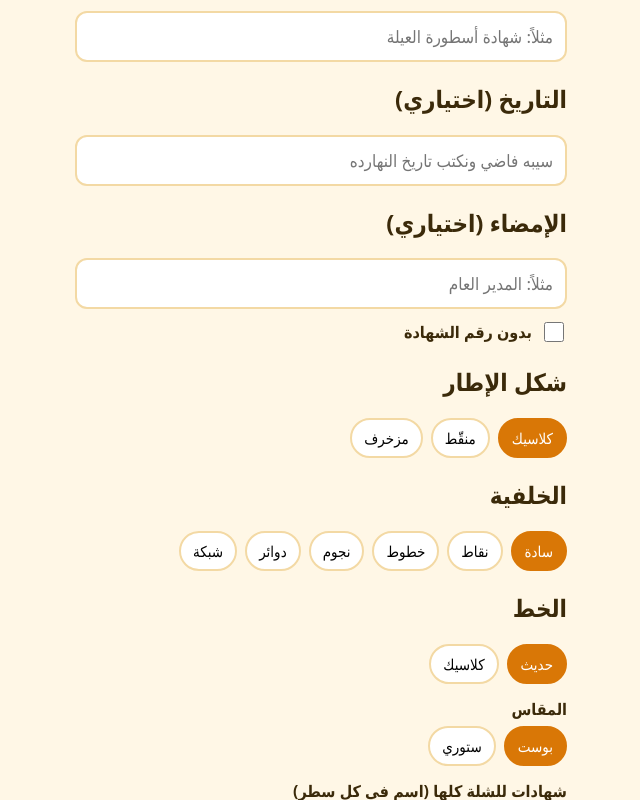
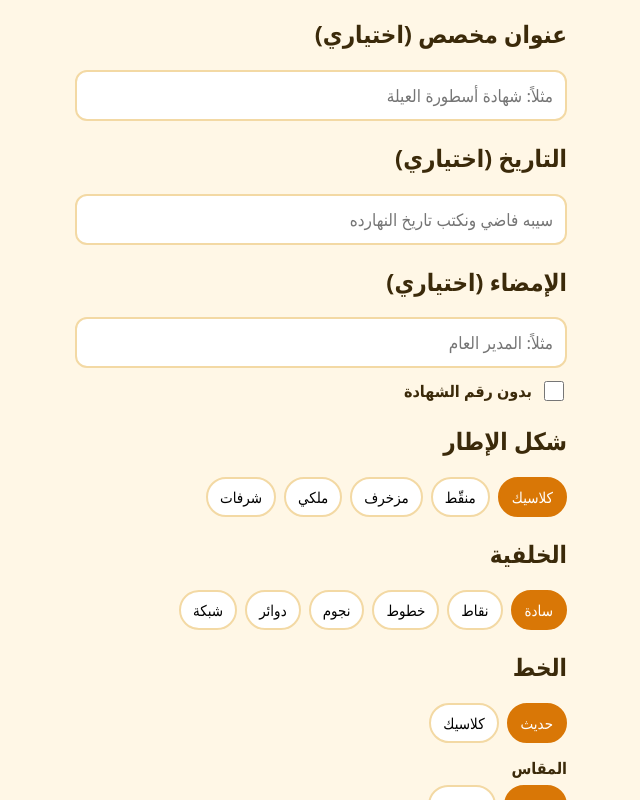
Before and after one commit to mohamedelsayed16399-bit/shahada, a plain HTML site: page index.html in a window 1280 px wide. Shown: the part 1658-2458 px from the top of the page, without its empty margins (319-959 px from the left). Drawn offline with Linux system fonts and the light colour scheme.

Commit message:
Update index.html

```diff
--- a/index.html
+++ b/index.html
@@ -40,6 +40,7 @@ button.b.s{background:#fde68a;color:#78350f}
 <label for="nm">اسم صاحب الشهادة</label>
 <input id="nm" maxlength="24" placeholder="مثلاً: أحمد" autocomplete="off">
 <label>اللقب</label>
+<input id="ts" placeholder="🔎 دوّر على لقب (مثلاً: نوم)" style="margin-bottom:8px">
 <div class="chips" id="titles"></div>
 <label for="ct">أو اكتب لقب من عندك</label>
 <input id="ct" maxlength="30" placeholder="مثلاً: أمير الصحوبية">
@@ -156,7 +157,7 @@ var TH=[
 ],th=0;
 var KD=[["شهادة تقدير","تُمنح بكل فخر وبدون أي مراجعة إلى","وذلك لحصوله على لقب"],["شهادة عيد ميلاد","بمناسبة عيد ميلاده السعيد، تُمنح إلى","وذلك بعد نجاحه في إكمال سنة جديدة بلقب"],["شهادة نجاح","نهنئ من القلب ونمنح بكل فخر إلى","وذلك لنجاحه الباهر وحصوله على لقب"],["شهادة شكر","نتقدم بخالص الشكر والعرفان إلى","وذلك لجهوده الجبارة وحصوله على لقب"],["شهادة تخرج","بعد سنين من السهر والمعاناة، يُهنَّأ","وذلك لتخرجه أخيراً وحصوله على لقب"],["شهادة صداقة","تقديراً لوقفته الجدعة، تُمنح إلى","وذلك لأنه صاحب بجد وحاصل على لقب"],["شهادة صبر","على صبره الجميل علينا، تُمنح إلى","وذلك لتحمله ما لا يُحتمل بلقب"],["شهادة مجاملة","بدون مجاملة (والله)، تُمنح إلى","وذلك لأنه يستحقها فعلاً بلقب"],["شهادة رمضان","بمناسبة الشهر الكريم، تُمنح إلى","وذلك لصيامه وحصوله على لقب"],["شهادة موظف الشهر","لتميزه في الشغل (وفي الشاي)، تُمنح إلى","وذلك لتميزه وحصوله على لقب"],["شهادة اعتذار","نعتذر بكل صدق، ونمنح إلى","وذلك تعويضاً عن موقف بلقب"],["شهادة شجاعة","لشجاعته في وقت الشدة، تُمنح إلى","وذلك لأنه واجه الموقف بلقب"],["شهادة مبروك","ألف مبروك، ونمنح بكل سعادة إلى","وذلك بمناسبة الفرحة بلقب"],["شهادة زمالة","تقديراً للزمالة الجميلة، تُمنح إلى","وذلك لأنه أحسن زميل بلقب"],["شهادة براءة","بعد التحقيق الدقيق، تثبت براءة","وذلك لأنه بريء بلقب"],["شهادة سهر","بعد ليالي السهر الطويلة، تُمنح إلى","وذلك لأنه ما نامش بلقب"]],kd=0,PH=null;
 var FN=[["حديث","system-ui,-apple-system,'Segoe UI',Tahoma,Arial,sans-serif"],["كلاسيك","'Amiri','Traditional Arabic','Times New Roman',Georgia,serif"]],fo=0,BL=[];
-var BS=["كلاسيك","منقّط","مزخرف"],bs=0,PT=["سادة","نقاط","خطوط","نجوم","دوائر","شبكة"],pt=0;
+var BS=["كلاسيك","منقّط","مزخرف","ملكي","شرفات"],bs=0,PT=["سادة","نقاط","خطوط","نجوم","دوائر","شبكة"],pt=0;
 var SE=["معتمد","🏆","👑","😂","🔥","⭐","🎓","💎","🌹","🚀","🍕","⚡","🌙","🎂","🦁","👏","🥇"],se=0,SZ=[["بوست",1350],["ستوري",1920]],sz=0;
 var cv=document.getElementById("cv"),ctx=cv.getContext("2d"),sel=0;
 function $(i){return document.getElementById(i)}
@@ -179,6 +180,7 @@ $("bk").onclick=function(){var ns=$("bulk").value.split(/\n|،|,/).map(function(
   cl.onclick=function(){var keep=[$("nm").value,$("ct").value,sel],out=BL.map(function(p){$("nm").value=p[0];$("ct").value="";sel=p[1];return p[0]+" ← "+T[p[1]][0]+"\n"+mkLink()});$("nm").value=keep[0];$("ct").value=keep[1];sel=keep[2];draw();var t="🏆 شهادات الشلة:\n\n"+out.join("\n\n");if(navigator.clipboard&&navigator.clipboard.writeText)navigator.clipboard.writeText(t).then(function(){toast("اتنسخت لينكات "+BL.length+" ✔")},function(){toast("انسخها يدوي")});else toast("انسخها يدوي")};
   cp.onclick=function(){var t="🏆 ألقاب الشلة:\n"+BL.map(function(p){return p[0]+" ← "+T[p[1]][0]}).join("\n")+"\n\nاعمل شهادتك: "+location.href.split("#")[0];if(navigator.clipboard&&navigator.clipboard.writeText)navigator.clipboard.writeText(t).then(function(){toast("اتنسخت ✔")},function(){toast("انسخها يدوي")});else toast("انسخها يدوي")};
   toast("دوس على اسم يطلعلك شهادته")};
+$("ts").oninput=function(){var q=this.value.trim();[].forEach.call($("titles").children,function(c,i){c.style.display=(!q||(T[i][0]+" "+T[i][1]).indexOf(q)>=0)?"":"none"})};
 var bx=$("bsx"),px=$("ptx");
 BS.forEach(function(t,i){var b=document.createElement("button");b.className="chip"+(i===0?" on":"");b.textContent=t;b.onclick=function(){bs=i;setOn(bx,i);draw()};bx.appendChild(b)});
 PT.forEach(function(t,i){var b=document.createElement("button");b.className="chip"+(i===0?" on":"");b.textContent=t;b.onclick=function(){pt=i;setOn(px,i);draw()};px.appendChild(b)});
@@ -211,6 +213,8 @@ function draw(){try{savePrefs()}catch(e){}
   ctx.strokeRect(40,40,W-80,H-80);ctx.setLineDash([]);
   ctx.lineWidth=3;ctx.strokeRect(68,68,W-136,H-136);
   if(bs===2){ctx.lineWidth=2;ctx.strokeRect(86,86,W-172,H-172);ctx.fillStyle=C.bd;ctx.font="46px sans-serif";[[100,118],[W-100,118],[100,H-84],[W-100,H-84]].forEach(function(p){ctx.fillText("✦",p[0],p[1])})}
+  if(bs===3){ctx.lineWidth=8;ctx.strokeRect(100,100,W-200,H-200);ctx.fillStyle=C.bd;[[100,100],[W-100,100],[100,H-100],[W-100,H-100]].forEach(function(p){ctx.fillRect(p[0]-22,p[1]-22,44,44)})}
+  if(bs===4){ctx.fillStyle=C.bd;for(var sx=110;sx<W-100;sx+=44){[100,H-122].forEach(function(yy){ctx.beginPath();ctx.arc(sx,yy,10,0,Math.PI*2);ctx.fill()})}for(var sy=140;sy<H-120;sy+=44){[100,W-100].forEach(function(xx){ctx.beginPath();ctx.arc(xx,sy,10,0,Math.PI*2);ctx.fill()})}}
   ctx.fillStyle=C.bd;[[68,68],[W-68,68],[68,H-68],[W-68,H-68]].forEach(function(p){ctx.beginPath();ctx.arc(p[0],p[1],14,0,Math.PI*2);ctx.fill()});
   var F=FN[fo][1];
   ctx.save();ctx.translate(0,(H-1350)/2);
```
